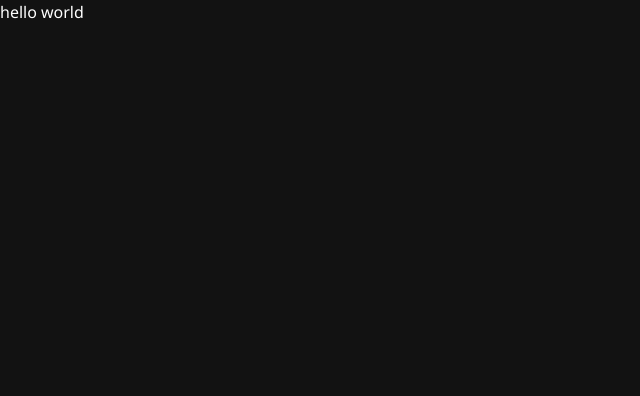
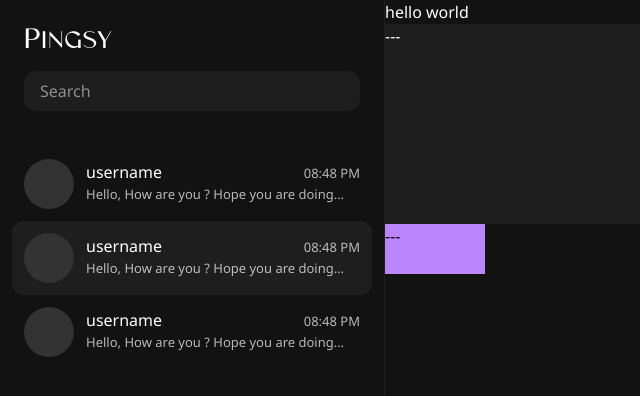
Before and after one commit to mayurmewada/pingsy, a Next.js app: page / in a window 1280 px wide. Shown: the top 396 px of the page, without its empty margins (0-640 px from the left). Built offline with nearby package versions, Linux system fonts and the light colour scheme.

Commit message:
feat: branding section and friends list UI

```diff
--- a/src/app/globals.css
+++ b/src/app/globals.css
@@ -8,6 +8,21 @@
     --textdark: #000000;
 }
 
+::-webkit-scrollbar {
+  width: 5px;
+  height: 5px;
+}
+::-webkit-scrollbar-track {
+  background: #121212;
+}
+::-webkit-scrollbar-thumb {
+  background: #1e1e1e;
+}
+
+* {
+    box-sizing: border-box;
+}
+
 body {
     background: var(--background);
     color: var(--foreground);
--- a/src/app/layout.js
+++ b/src/app/layout.js
@@ -22,7 +22,7 @@ export default function RootLayout({ children }) {
   return (
     <html lang="en">
       <body
-        className={`${vonca.variable} ${notoSans.className} antialiased`}
+        className={`${vonca.variable} ${notoSans.className} overflow-hidden`}
       >
         {children}
       </body>
--- a/src/app/page.js
+++ b/src/app/page.js
@@ -1,5 +1,53 @@
 import Image from "next/image";
 
 export default function Home() {
-    return <p className="text-[color:var(--textlight)]">hello world</p>;
+    return (
+        <main className="flex min-h-[100vh]">
+            <div className="max-w-[30%] w-full">
+                <div className="px-6 py-6">
+                    <h1 className="font-[family-name:var(--font-vonca-medium)] text-[color:var(--textlight)] text-[28px] tracking-[1px] flex items-baseline mb-4 leading-[30px]">
+                        P<span className="text-[24px] tracking-[1px]">INGSY</span>
+                    </h1>
+                    <input className="bg-[background:var(--surface)] rounded-[12px] w-full h-[40px] text-[color:var(--textlight)] px-4" placeholder="Search" type="text" />
+                </div>
+                <div className="overflow-y-scroll h-[calc(100vh-127px)] p-3">
+                    <div className="p-3 flex items-center gap-3">
+                        <div className="min-w-[50px] max-w-[50px] min-h-[50px] max-h-[50px] rounded-[50%] bg-[#333333]"></div>
+                        <div className="text-[color:var(--textlight)] w-full flex flex-col justify-center gap-[2px]">
+                            <div className="flex justify-between items-baseline">
+                                <span className="leading-[1]">username</span>
+                                <span className="text-[13px] opacity-[0.7]">08:48 PM</span>
+                            </div>
+                            <span className="line-clamp-[1] text-[13px] opacity-[0.7]">Hello, How are you ? Hope you are doing good</span>
+                        </div>
+                    </div>
+                    <div className="p-3 flex items-center gap-3 bg-[background:var(--surface)] rounded-[12px]">
+                        <div className="min-w-[50px] max-w-[50px] min-h-[50px] max-h-[50px] rounded-[50%] bg-[#333333]"></div>
+                        <div className="text-[color:var(--textlight)] w-full flex flex-col justify-center gap-[2px]">
+                            <div className="flex justify-between items-baseline">
+                                <span className="leading-[1]">username</span>
+                                <span className="text-[13px] opacity-[0.7]">08:48 PM</span>
+                            </div>
+                            <span className="line-clamp-[1] text-[13px] opacity-[0.7]">Hello, How are you ? Hope you are doing good</span>
+                        </div>
+                    </div>
+                    <div className="p-3 flex items-center gap-3">
+                        <div className="min-w-[50px] max-w-[50px] min-h-[50px] max-h-[50px] rounded-[50%] bg-[#333333]"></div>
+                        <div className="text-[color:var(--textlight)] w-full flex flex-col justify-center gap-[2px]">
+                            <div className="flex justify-between items-baseline">
+                                <span className="leading-[1]">username</span>
+                                <span className="text-[13px] opacity-[0.7]">08:48 PM</span>
+                            </div>
+                            <span className="line-clamp-[1] text-[13px] opacity-[0.7]">Hello, How are you ? Hope you are doing good</span>
+                        </div>
+                    </div>
+                </div>
+            </div>
+            <div className="max-w-[70%] w-full border-l-[1px] border-l-[border-left-color:var(--surface)]">
+                <p className="text-[color:var(--textlight)]">hello world</p>
+                <div className="w-[400px] h-[200px] bg-[background:var(--surface)] text-[color:var(--textlight)]">---</div>
+                <div className="w-[100px] h-[50px] bg-[background:var(--primary)] text-[color:var(--textdark)]">---</div>
+            </div>
+        </main>
+    );
 }
```
